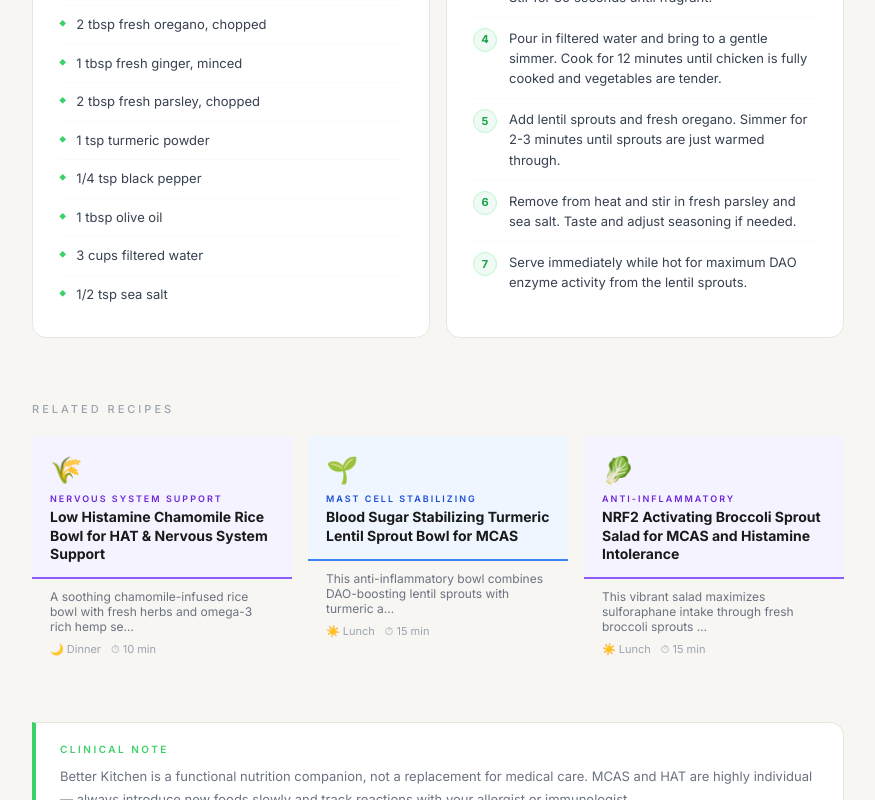
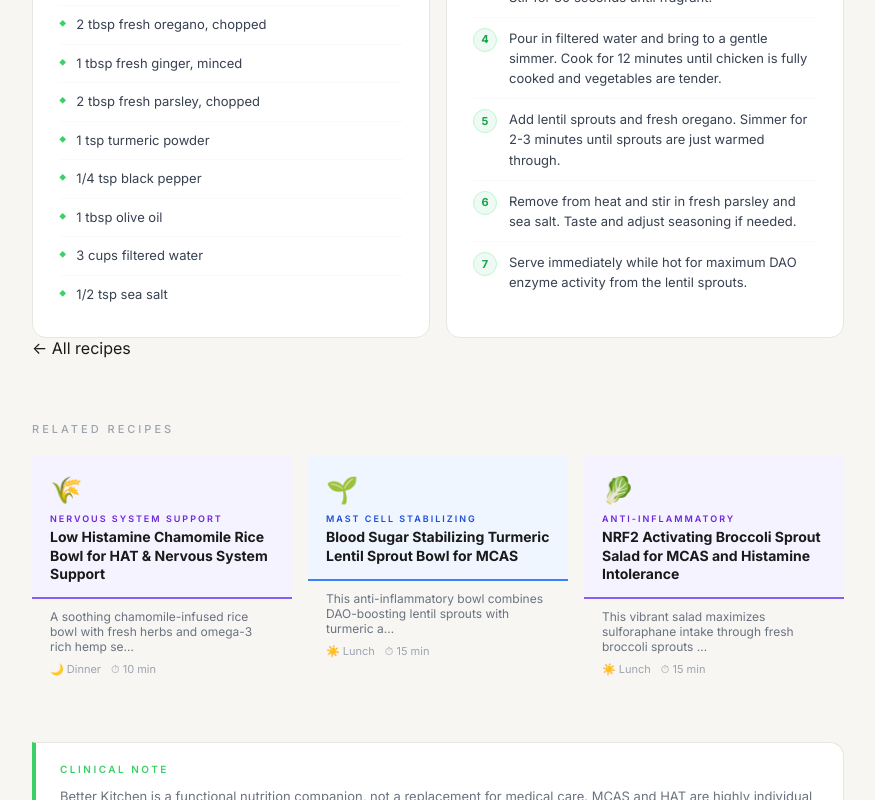
Before and after one commit to SamRadOfficial/better-kitchen, a Next.js app: page /recipe/adrenal-calming-chicken-lentil-sprout-soup-hat in a window 1280 px wide. Shown: the part 837-1637 px from the top of the page, without its empty margins (202-1077 px from the left). Built offline with nearby package versions, Linux system fonts and the light colour scheme.

Commit message:
feat: styled back button, image rendering, SEO tab gating

```diff
--- a/components/RecipeDetail.js
+++ b/components/RecipeDetail.js
@@ -83,12 +83,16 @@ export default function RecipeDetail({ recipe, backHref = '/' }) {
       <style jsx>{`
         .back-btn {
           display: inline-flex; align-items: center; gap: 8px;
-          margin: 28px 0 20px; background: none; border: none;
-          color: #6b7280; font-size: 14px; padding: 0;
+          background: #fff; border: 1px solid #e0ddd5;
+          color: #3a3a3a; font-size: 14px; font-weight: 500;
+          padding: 9px 18px 9px 14px; border-radius: 999px;
           cursor: pointer; text-decoration: none; font-family: inherit;
-          transition: color 0.15s;
+          transition: background 0.15s, border-color 0.15s, transform 0.15s;
         }
-        .back-btn:hover { color: #1a1a1a; }
+        .back-btn:hover { background: #f0faf4; border-color: #3dd068; color: #16a34a; transform: translateX(-2px); }
+        .back-btn .arr { font-size: 16px; line-height: 1; }
+        .back-btn-top { margin: 28px 0 18px; }
+        .back-btn-bottom { margin: 28px 0 8px; }
 
         .recipe-hero-img { width: 100%; height: 320px; object-fit: cover; border-radius: 16px; margin-bottom: 20px; display: block; background: #f0ede8; }
         @media (max-width: 600px) { .recipe-hero-img { height: 220px; } }
@@ -143,7 +147,7 @@ export default function RecipeDetail({ recipe, backHref = '/' }) {
         }
       `}</style>
 
-      <Link href={backHref} className="back-btn">← All recipes</Link>
+      <Link href={backHref} className="back-btn back-btn-top"><span className="arr">←</span> All recipes</Link>
 
       {recipe.imageUrl && (
         <img className="recipe-hero-img" src={recipe.imageUrl} alt={recipe.title} />
@@ -257,6 +261,10 @@ export default function RecipeDetail({ recipe, backHref = '/' }) {
           )}
         </div>
       )}
+
+      <div>
+        <Link href={backHref} className="back-btn back-btn-bottom"><span className="arr">←</span> All recipes</Link>
+      </div>
     </>
   );
 }
```
